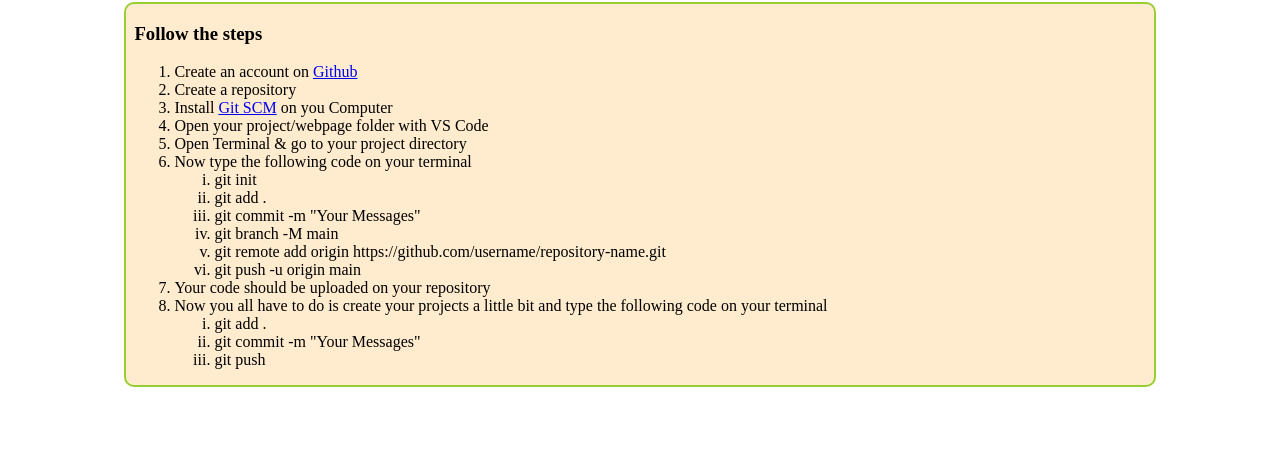
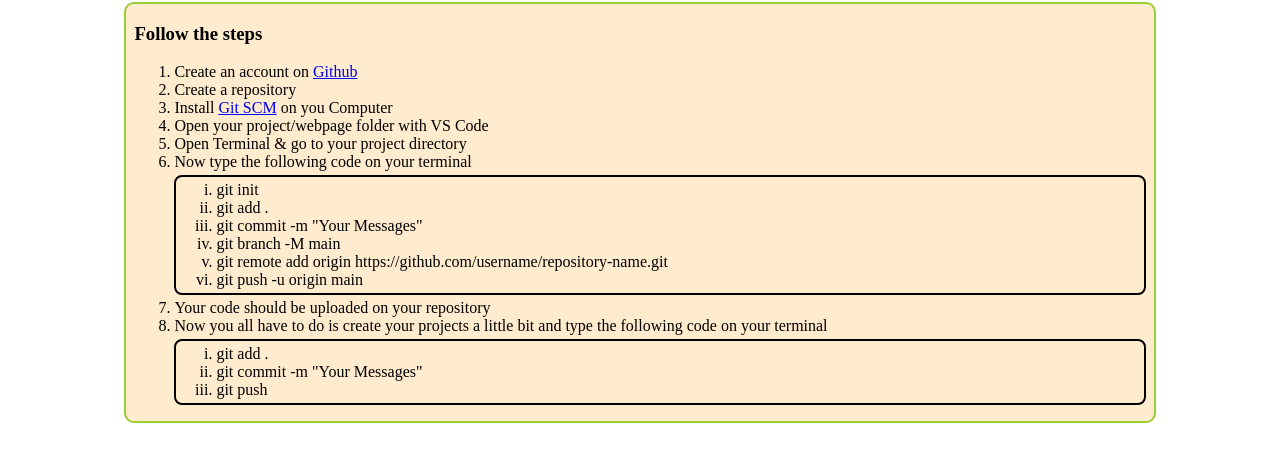
Before and after one commit to zahidhasan125/first-test-repo, a plain HTML site: page index.html in a window 1280 px wide. Shown: the part 78-540 px from the top of the page. Drawn offline with Linux system fonts and the light colour scheme.

Commit message:
style added

```diff
--- a/index.html
+++ b/index.html
@@ -18,7 +18,7 @@
         <li>Open your project/webpage folder with VS Code</li>
         <li>Open Terminal & go to your project directory</li>
         <li>Now type the following code on your terminal</li>
-        <ol type="i">
+        <ol type="i" class="items">
             <li>git init</li>
             <li>git add .</li>
             <li>git commit -m "Your Messages"</li>
@@ -28,7 +28,7 @@
         </ol>
         <li>Your code should be uploaded on your repository</li>
         <li>Now you all have to do is create your projects a little bit and type the following code on your terminal </li>
-        <ol type="i">
+        <ol type="i" class="items">
             <li>git add .</li>
             <li>git commit -m "Your Messages"</li>
             <li>git push</li>
--- a/style.css
+++ b/style.css
@@ -9,3 +9,11 @@ div{
     border-radius: 10px;
     padding: 0 8px;
 }
+.items{
+    border: 2px solid black;
+    border-radius: 8px;
+    padding-top: 4px;
+    padding-bottom: 4px;
+    margin-top: 4px;
+    margin-bottom: 4px;
+}
```
